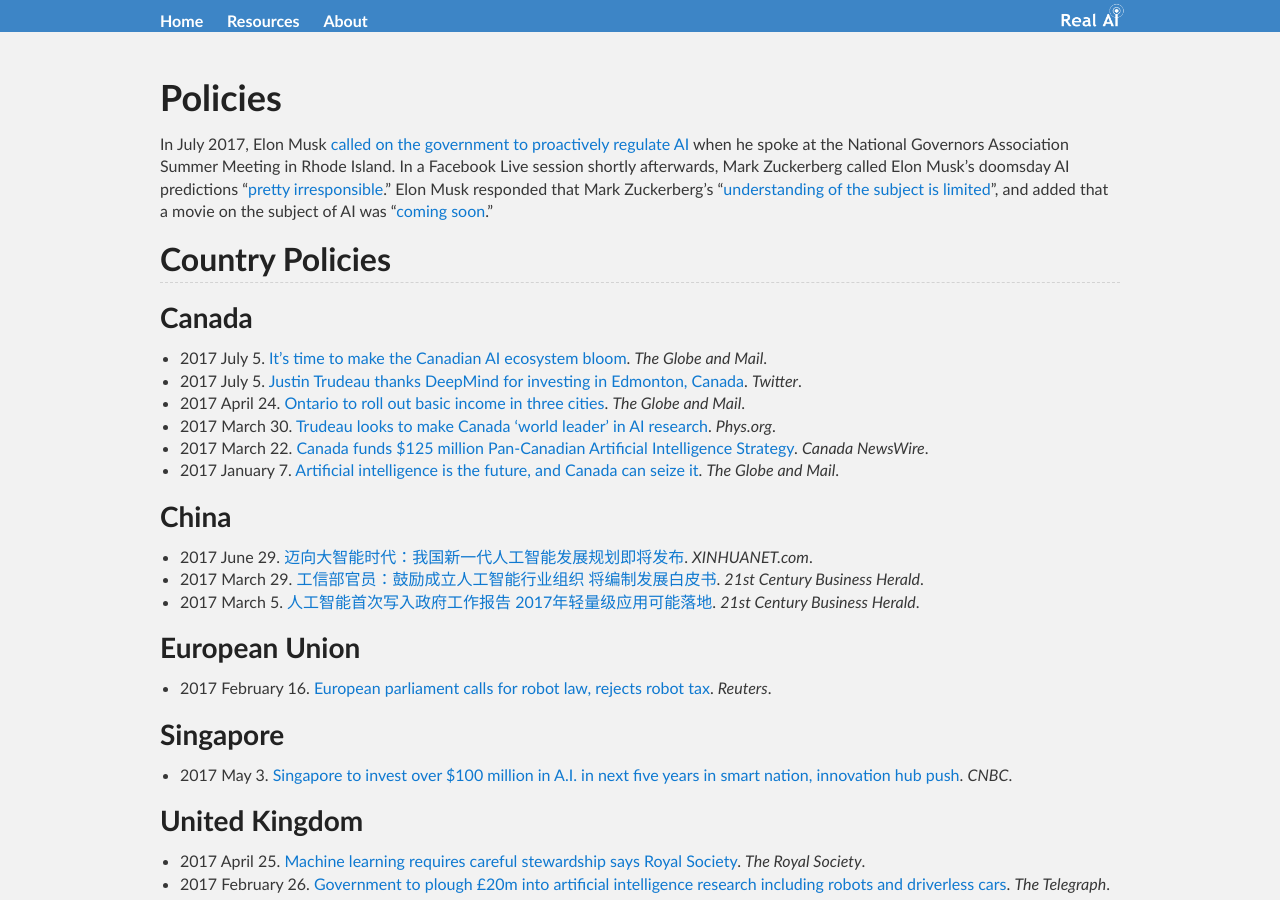
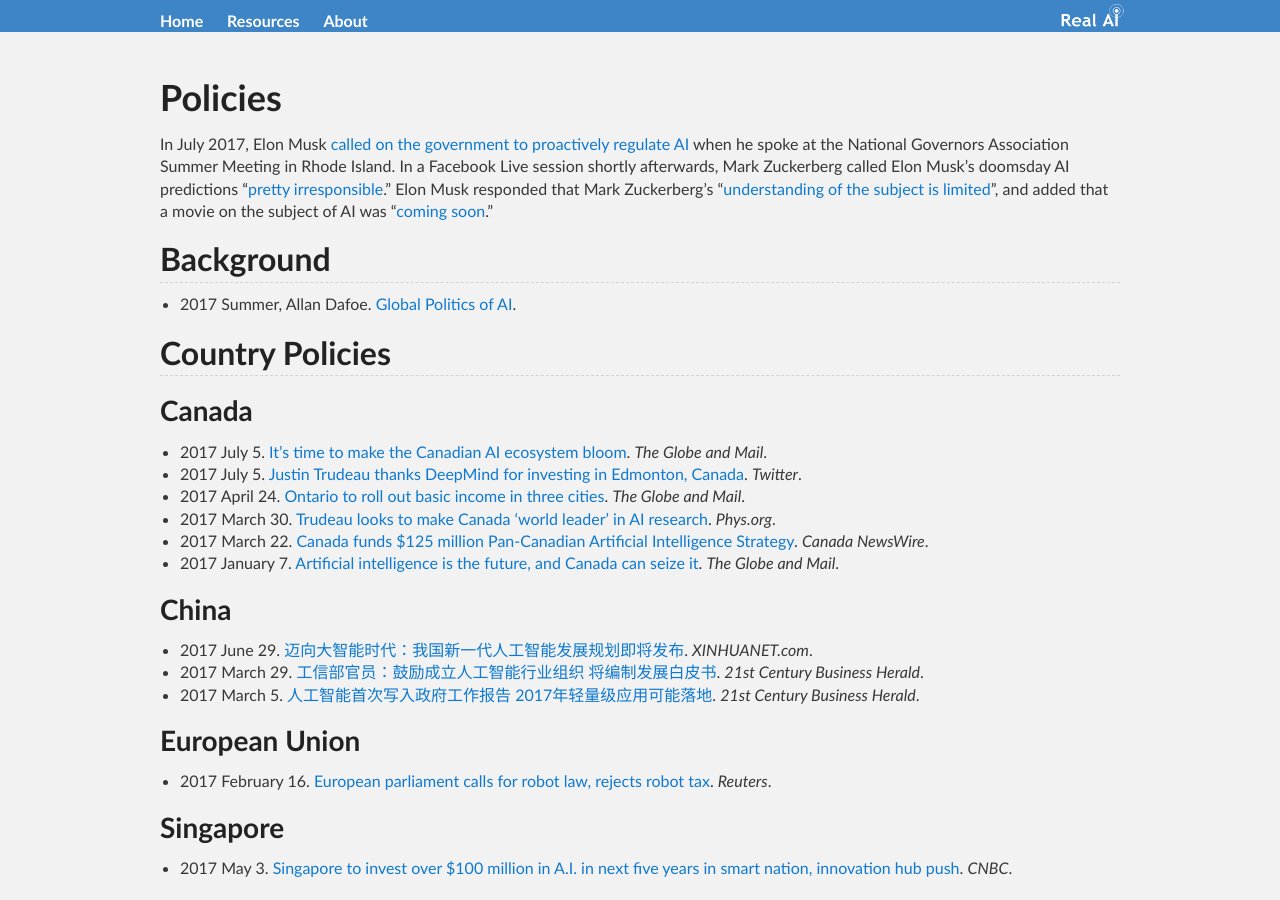
Before and after one commit to Tonywuhk/realai.org, a Jekyll site: the page built from policies.md, in a window 1280 px wide and 900 px high. Built offline with Jekyll 4.4.1, drawn with Linux system fonts in a browser that asks for light colours; our own code applies the rules of GitHub Pages for plain Markdown files; the repository's description, which GitHub fills in, is left out.

Commit message:
Update policies.md

```diff
--- a/policies.md
+++ b/policies.md
@@ -5,6 +5,10 @@
 # Policies
 
 In July 2017, Elon Musk [called on the government to proactively regulate AI](https://www.recode.net/2017/7/15/15976744/elon-musk-artificial-intelligence-regulations-ai) when he spoke at the National Governors Association Summer Meeting in Rhode Island. In a Facebook Live session shortly afterwards,  Mark Zuckerberg called Elon Musk's doomsday AI predictions "[pretty irresponsible](http://www.cnbc.com/2017/07/24/mark-zuckerberg-elon-musks-doomsday-ai-predictions-are-irresponsible.html)." Elon Musk responded that Mark Zuckerberg's "[understanding of the subject is limited](http://money.cnn.com/2017/07/25/technology/elon-musk-mark-zuckerberg-ai-artificial-intelligence/index.html)", and added that a movie on the subject of AI was "[coming soon](https://twitter.com/elonmusk/status/889751762944512002)."
+
+## Background
+
+* 2017 Summer, Allan Dafoe. [Global Politics of AI](http://www.allandafoe.com/aiclass).
 
 ## Country Policies
 
```
